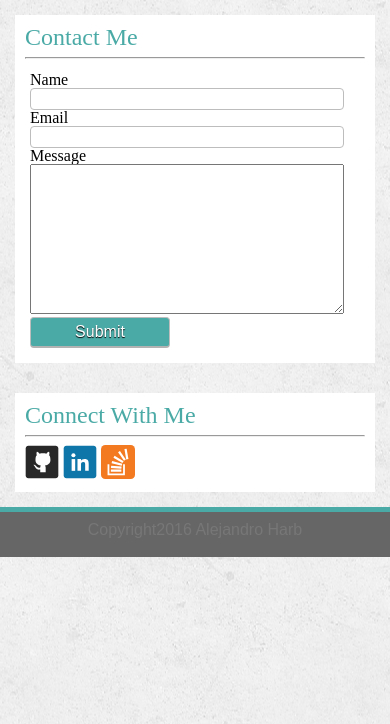
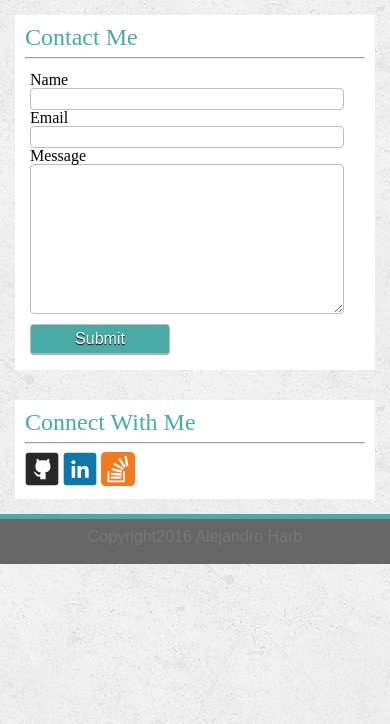
Before and after one commit to alejandroharb/Responsive-Portfolio, a PHP site: page /contact.html in a window 390 px wide. Shown: the part 120-844 px from the top of the page. Run offline with PHP 8.4, Linux system fonts and the light colour scheme.

Commit message:
added responsive final touches to all pages

```diff
--- a/assets/css/style.css
+++ b/assets/css/style.css
@@ -193,6 +193,8 @@ p {
 }
 
 #footer {
+	text-align: center;
+	padding-top:10px;
 	width:100%;
 	height: 50px;
 	bottom:0;
@@ -204,6 +206,21 @@ p {
 	position:relative;
 	clear:both;
 }
+#footer-contact{
+	text-align: center;
+	position:relative;
+	width:100%;
+	height: 50px;
+	bottom:0;
+	left: 0;
+	background-color:#666666;
+	border-top-style: solid;
+	border-top-color: #4aaaa6;
+    border-top-width: 5px;
+    padding-top:10px;
+	clear:both;
+		}
+}
 .copyright {
 	text-align: center;
 	padding-top: 10px;
@@ -264,8 +283,14 @@ input#submit:hover{
 }
 
 textarea {
-	width: 95%;
+	font-size:16px;
+	color:#777777;
+	border: 1px solid #bdbdbd;
+	border-radius:4px;
+	width:95%;
+	display: block;
 	height: 150px;
+	margin-bottom: 10px;
 }
 
 /* responsive */
@@ -298,9 +323,23 @@ textarea {
     	margin: 10px auto;
     	display: block;
 	}
+	#footer-contact{
+		position:absolute;
+		width:100%;
+		height: 50px;
+		bottom:0;
+		left: 0;
+		background-color:#666666;
+		border-top-style: solid;
+		border-top-color: #4aaaa6;
+	    border-top-width: 5px;
+		clear:both;
+		}
 	/*Portfolio Page*/
 	.portfolio-content li {
-	display: block;
+	display: inline-block;
+	position: relative;
+	margin:0 auto;
 	}
 
 	.portfolio-content img {
@@ -451,7 +507,7 @@ textarea {
 	}
 	.container {
 		margin-top:0px;
-		max-width: 600px;
+		max-width: 100%;
 	}
 	.col-8 {
 		width:100%;
@@ -493,22 +549,59 @@ textarea {
 	.portfolio-content img {
 		display: block;
 		margin:20px auto;
-		width:520px;
+		width:100%;
 	}
 
 	.portfolio-content img:hover {
 		box-shadow:0 15px 20px rgba(0, 0, 0, 0.3);
 	}
+	#footer-contact{
+	text-align: center;
+	position:relative;
+	width:100%;
+	height: 50px;
+	bottom:0;
+	left: 0;
+	background-color:#666666;
+	border-top-style: solid;
+	border-top-color: #4aaaa6;
+    border-top-width: 5px;
+    padding-top:10px;
+	clear:both;
+		}
 }
 @media screen and (max-width: 320px){
+	.main-content img {
+	width: 100%;
+	float: none;
+	margin: 10px auto;
+	}
+	.main-content img.zoom:hover {
+    width: 100%;
+    transition-duration: none;
+	}
 	.portfolio-content li {
 	    display: block;
 	    position: relative;
-	    margin: 0 auto;
+	    margin: 0 15%;
 	}
 	.portfolio-content img {
 		display: block;
 		margin:20px auto;
-		width:250px;
+		width:100%;
 	}
+	#footer-contact{
+	text-align: center;
+	position:relative;
+	width:100%;
+	height: 50px;
+	bottom:0;
+	left: 0;
+	background-color:#666666;
+	border-top-style: solid;
+	border-top-color: #4aaaa6;
+    border-top-width: 5px;
+    padding-top:10px;
+	clear:both;
+		}
 }
--- a/contact.html
+++ b/contact.html
@@ -2,6 +2,7 @@
 <html>
 <head>
     <title>Alejandro Harb</title>
+    <meta name="viewport" content="width=device-width, initial-scale=1">
     <link rel="stylesheet" type="text/css" href="assets/css/reset.css">
     <link rel="stylesheet" type="text/css" href="assets/css/style.css">
 </head>
@@ -55,7 +56,7 @@
             </div>
         </div>
     </div>
-    <footer id="footer">
+    <footer id="footer-contact">
         <div class="copyright">
             <p>Copyright2016 Alejandro Harb</p>
         </div>
```
Also changed, not shown: other parts of assets/css/style.css (+28 -9 lines), portfolio.html (+6 -6 lines).
